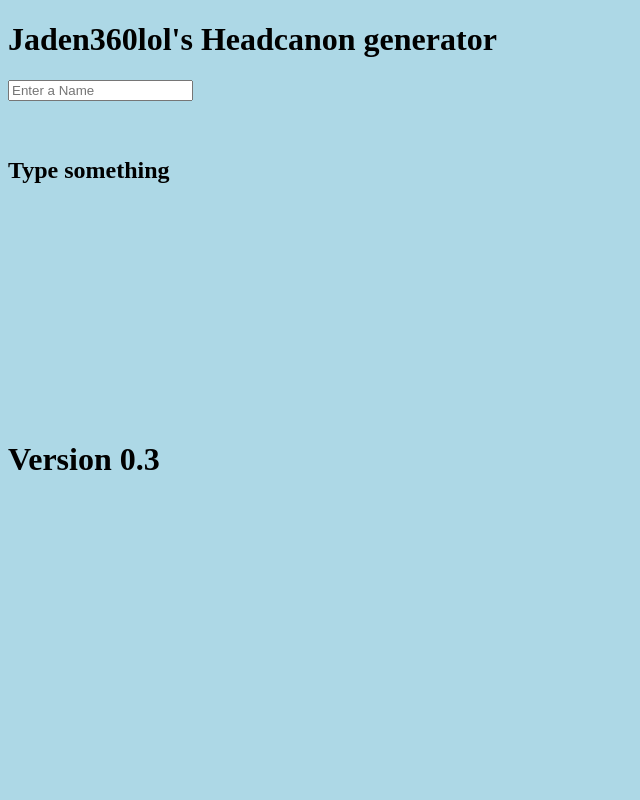
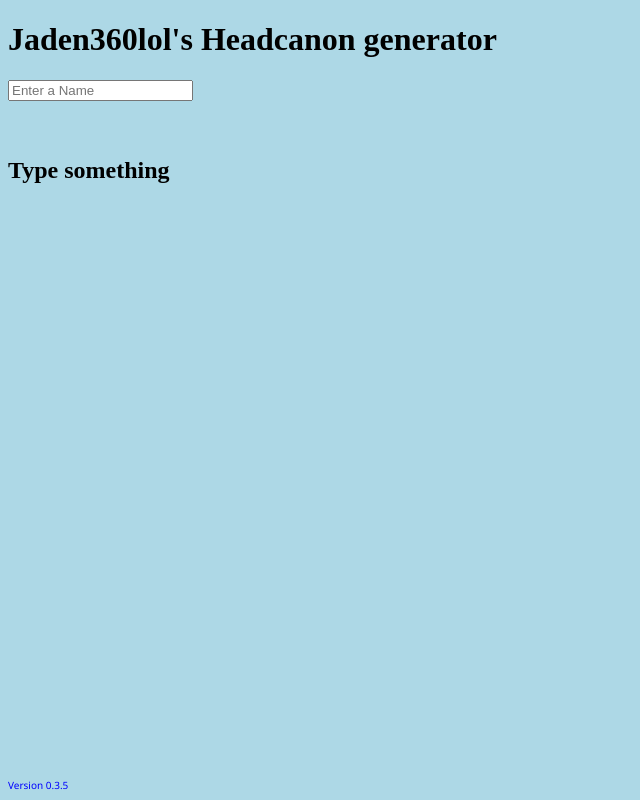
Before and after one commit to OrtegaUS1/Jaden360lol-s-Headcanon-Genarator, a plain HTML site: page index.html in a window 1280 px wide. Shown: the whole page, without its empty margins (0-640 px from the left). Drawn offline with Linux system fonts and the light colour scheme.

Commit message:
0.3.5 update

```diff
--- a/index.html
+++ b/index.html
@@ -14,8 +14,7 @@
 <input type="text" id="name" placeholder="Enter a Name" onchange="headcanon()">
  <br><br><br>
  <h2 id="output">Type something</h2>
- <br><br><br><br><br><br><br><br><br><br><br><br>
- <h1>Version 0.3</h1>
+
 </body>
-
+<span id="version">Version 0.3.5</span>
 </html>
```
